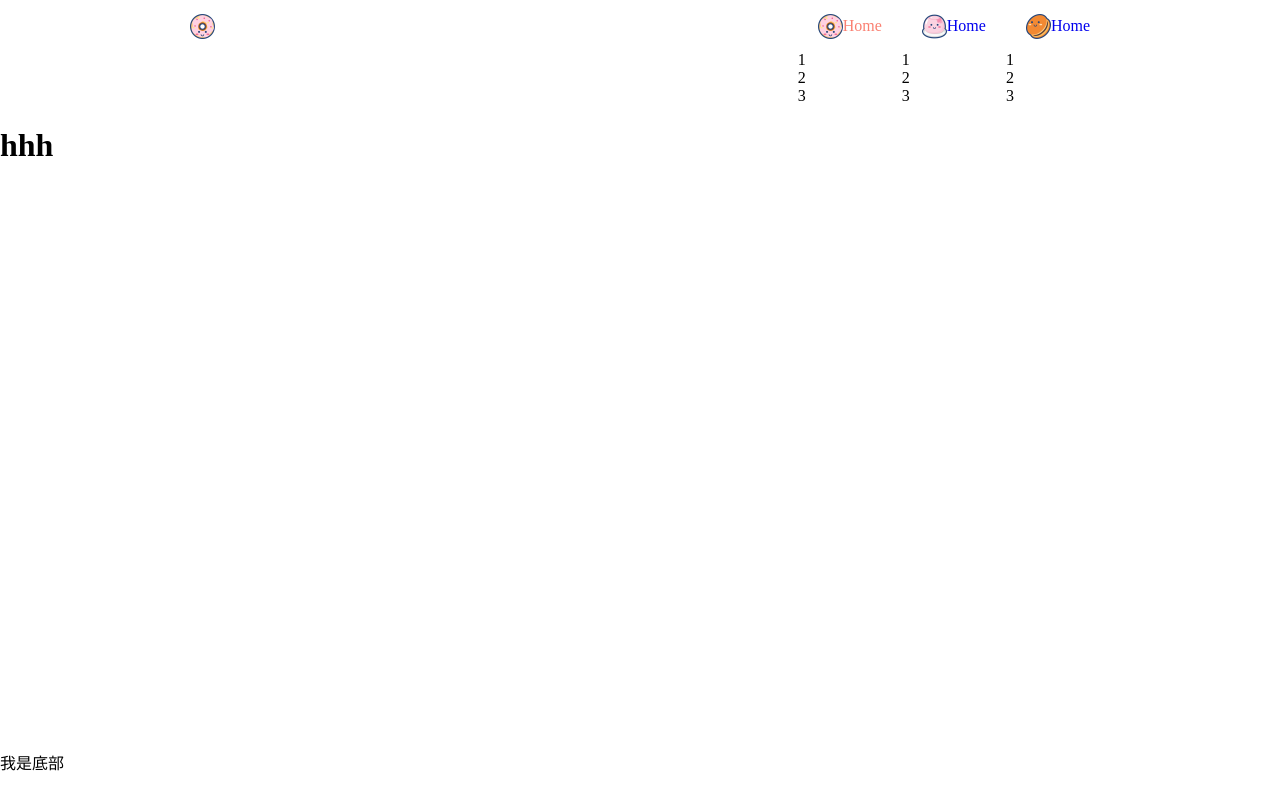
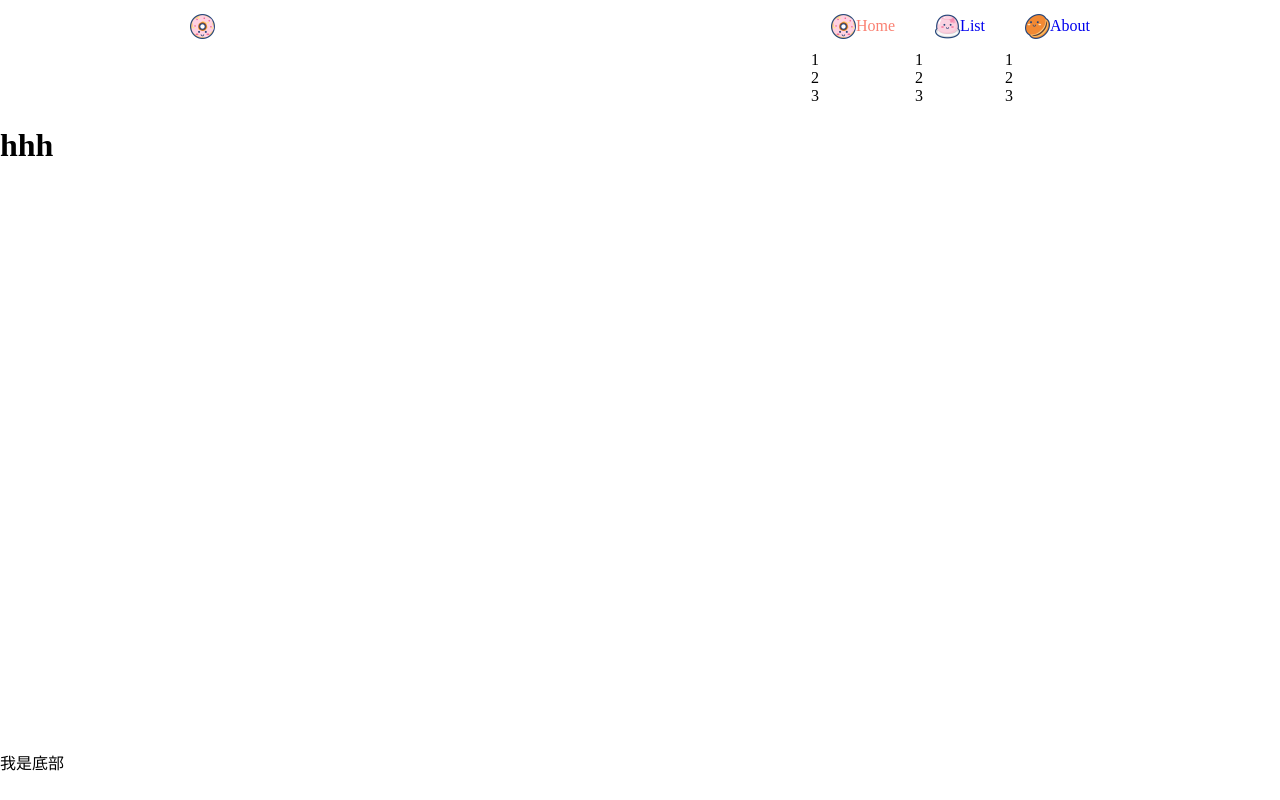
Before and after one commit to murph-1999/nuxt-demo, a Nuxt app: page / in a window 1280 px wide. Built offline with nearby package versions, Linux system fonts and the light colour scheme; what vue-notifications would draw is missing.

Commit message:
feat: update nav

```diff
--- a/components/Navbar.vue
+++ b/components/Navbar.vue
@@ -3,12 +3,12 @@
  * @version:
  * @Author: Murphy
  * @Date: 2022-10-17 17:50:46
- * @LastEditTime: 2022-10-18 16:55:33
+ * @LastEditTime: 2022-10-21 16:36:57
 -->
 <template>
   <nav class="navbar">
     <div class="container">
-      <nuxt-link class="nav-link " to="/" exact><img src="~/assets/img/2.png" class="nav-logo" />
+      <nuxt-link class="nav-link" to="/" exact><img src="~/assets/img/2.png" class="nav-logo" />
       </nuxt-link>
 
       <ul class="nav pull-xs-right">
@@ -29,7 +29,7 @@
         </li>
         <li class="nav-item">
           <nuxt-link class="nav-link" to="/list" exact> <img src="~/assets/img/1.png" class="nav-logo" />
-            <span>Home</span>
+            <span>List</span>
           </nuxt-link>
           <template>
             <div class="nav-submenu">
@@ -43,7 +43,7 @@
         </li>
         <li class="nav-item">
           <nuxt-link class="nav-link" to="/about" exact> <img src="~/assets/img/3.png" class="nav-logo" />
-            <span>Home</span>
+            <span>About</span>
           </nuxt-link>
           <template>
             <div class="nav-submenu">
```
